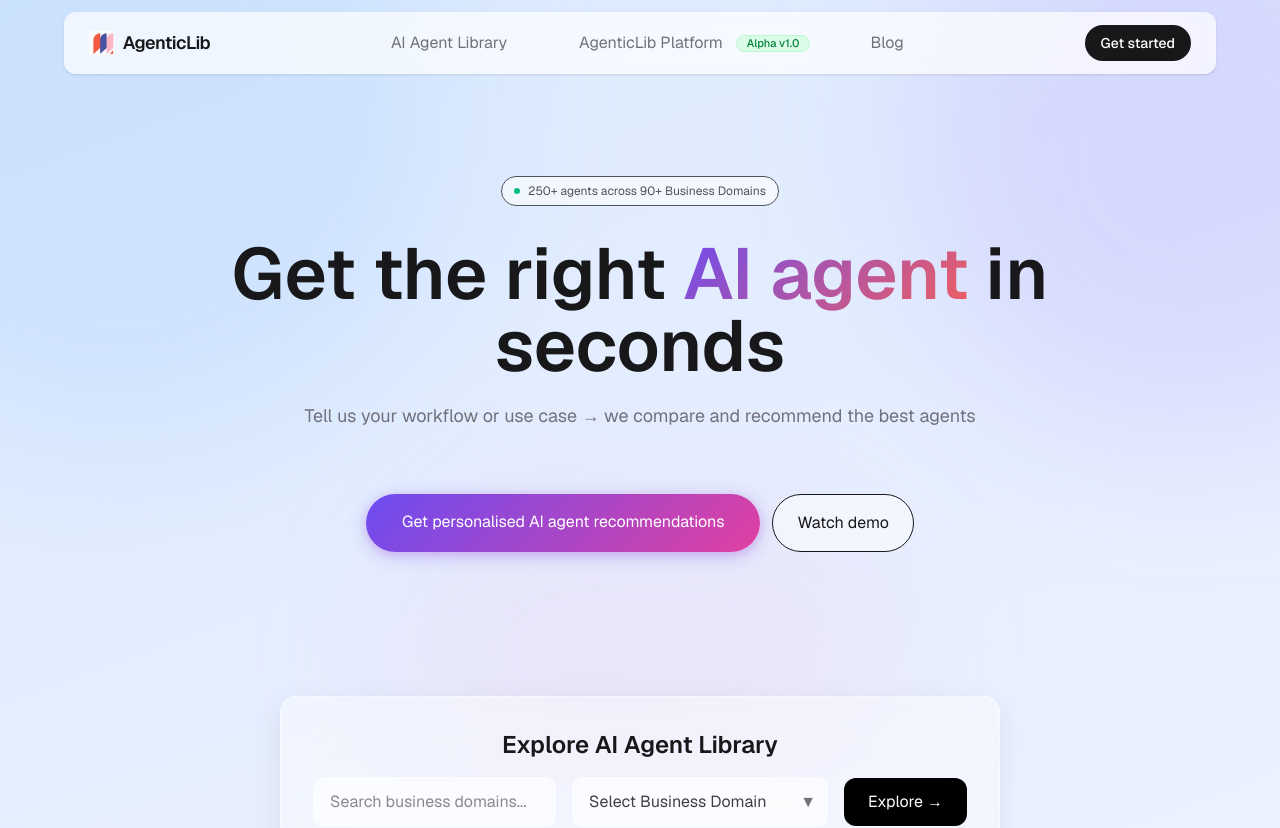
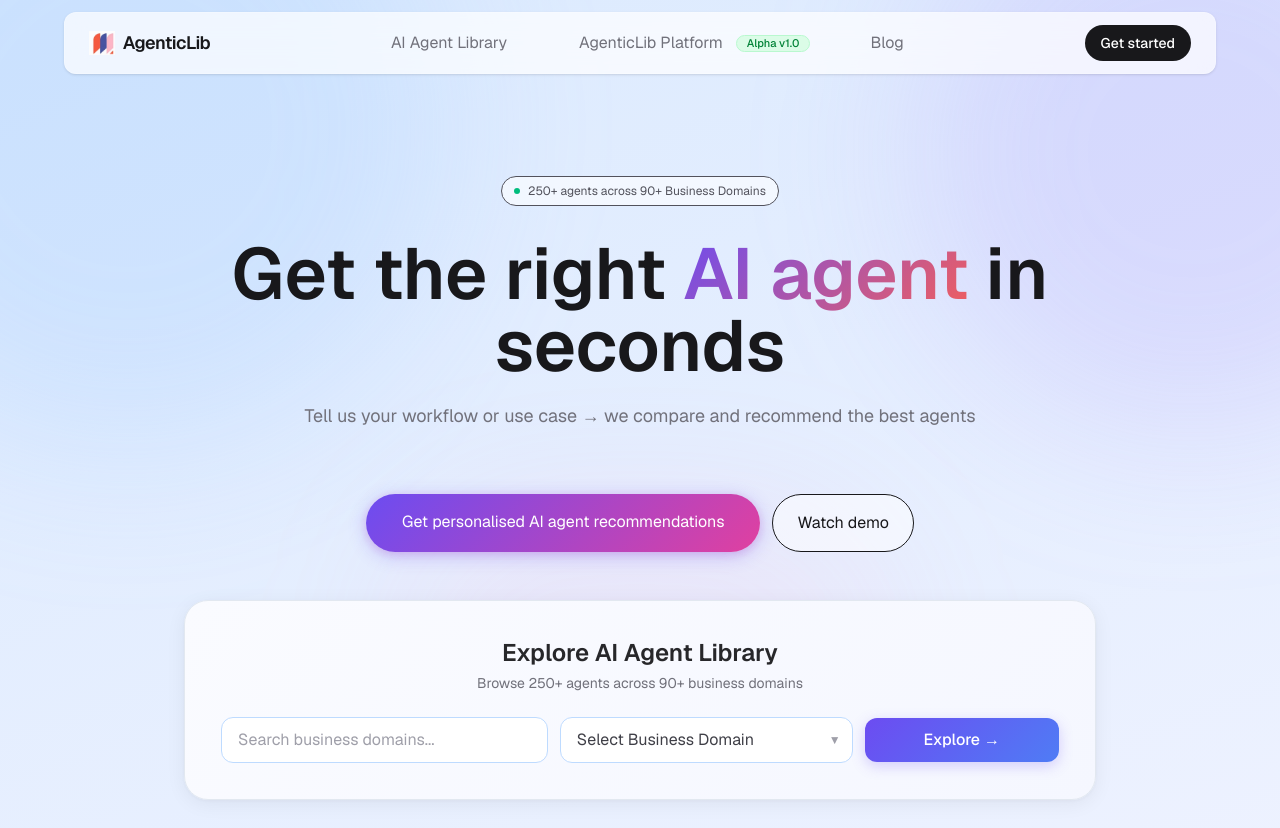
Before and after one commit to agenticlibai-site/agenticlib, a Next.js app: page / in a window 1280 px wide. Shown: the top 828 px of the page. Built offline with nearby package versions, Linux system fonts and the light colour scheme.

Commit message:
Refine homepage UI: explore section layout and styling

```diff
--- a/app/page.tsx
+++ b/app/page.tsx
@@ -134,7 +134,7 @@
       <main className="pt-16 relative z-0">
 
         {/* HERO */}
-        <section className="relative z-0 max-w-6xl mx-auto px-6 pt-28 pb-20 text-center">
+        <section className="relative z-0 max-w-6xl mx-auto px-6 pt-28 pb-8 text-center">
 
           <div className="inline-flex items-center gap-2 bg-white/60 border text-zinc-600 text-xs px-3 py-1.5 rounded-full mb-8">
             <span className="w-1.5 h-1.5 rounded-full bg-emerald-500" />
@@ -178,16 +178,29 @@
 
 
         {/* LIBRARY */}
-        <section id="library" className="py-16">
-          <div className="max-w-3xl mx-auto px-6">
-            <div className="glass-card p-8">
+        <section id="library" className="pt-4 pb-16">
+          <div className="max-w-[960px] mx-auto px-6">
+            <div
+              className="p-9"
+              style={{
+                background: "linear-gradient(135deg, #fafbff 0%, #f5f7ff 100%)",
+                border: "1px solid #e2e8f0",
+                borderRadius: "1.5rem",
+                boxShadow: "0 4px 20px rgba(0,0,0,0.06), 0 1px 4px rgba(0,0,0,0.04)",
+              }}
+            >
 
-              <h2 className="text-2xl font-semibold text-center mb-4">
+              <h2 className="text-2xl font-semibold text-center mb-1 text-zinc-800">
                 Explore AI Agent Library
               </h2>
 
-              <div className="flex flex-col sm:flex-row gap-4 items-center">
+              <p className="text-center text-zinc-500 text-sm mb-6">
+                Browse 250+ agents across 90+ business domains
+              </p>
 
+              <div className="flex flex-col sm:flex-row gap-3 items-center">
+
+                {/* Search — dominant, ~55% */}
                 <input
                   type="text"
                   placeholder="Search business domains..."
@@ -196,10 +209,11 @@
                   onKeyDown={(e) => {
                     if (e.key === "Enter") handleSearch();
                   }}
-                  className="glass-input w-full sm:flex-1 px-4 py-3 rounded-xl border border-zinc-300 focus:outline-none focus:ring-2 focus:ring-blue-500"
+                  className="w-full sm:flex-[2] px-4 py-2.5 rounded-xl bg-white border border-blue-200 text-zinc-700 placeholder-zinc-400 focus:outline-none focus:ring-2 focus:ring-blue-400 focus:border-transparent"
                 />
 
-                <div className="relative w-full sm:w-64">
+                {/* Dropdown — ~33% */}
+                <div className="relative w-full sm:flex-[2]">
                   <select
                     onChange={(e) => {
                       if (e.target.value) {
@@ -209,7 +223,7 @@
                         router.push(`/domains/${e.target.value}`);
                       }
                     }}
-                    className="glass-input w-full px-4 py-3 rounded-xl border border-zinc-300 text-zinc-700 appearance-none focus:outline-none focus:ring-2 focus:ring-blue-500"
+                    className="w-full px-4 py-2.5 rounded-xl bg-white border border-blue-200 text-zinc-700 appearance-none focus:outline-none focus:ring-2 focus:ring-blue-400 focus:border-transparent"
                     defaultValue=""
                   >
                     <option value="">Select Business Domain</option>
@@ -221,14 +235,22 @@
                     ))}
                   </select>
 
-                  <div className="pointer-events-none absolute inset-y-0 right-3 flex items-center text-zinc-500">
+                  <div className="pointer-events-none absolute inset-y-0 right-3 flex items-center text-zinc-400 text-xs">
                     ▼
                   </div>
                 </div>
 
+                {/* Button — fixed, ~18% */}
                 <button
-                  onClick={() => router.push("/domains")}
-                  className="w-full sm:w-auto px-6 py-3 rounded-xl bg-black text-white hover:opacity-90 transition"
+                  onClick={() => {
+                    posthog.capture("library_explore_clicked");
+                    router.push("/domains");
+                  }}
+                  className="w-full sm:flex-1 px-6 py-2.5 rounded-xl text-white font-medium transition hover:opacity-90 hover:scale-[1.02] active:scale-[0.98] whitespace-nowrap"
+                  style={{
+                    background: "linear-gradient(135deg, #6c4cf1 0%, #4f7cf5 100%)",
+                    boxShadow: "0 4px 14px rgba(108,76,241,0.25)",
+                  }}
                 >
                   Explore →
                 </button>
```
